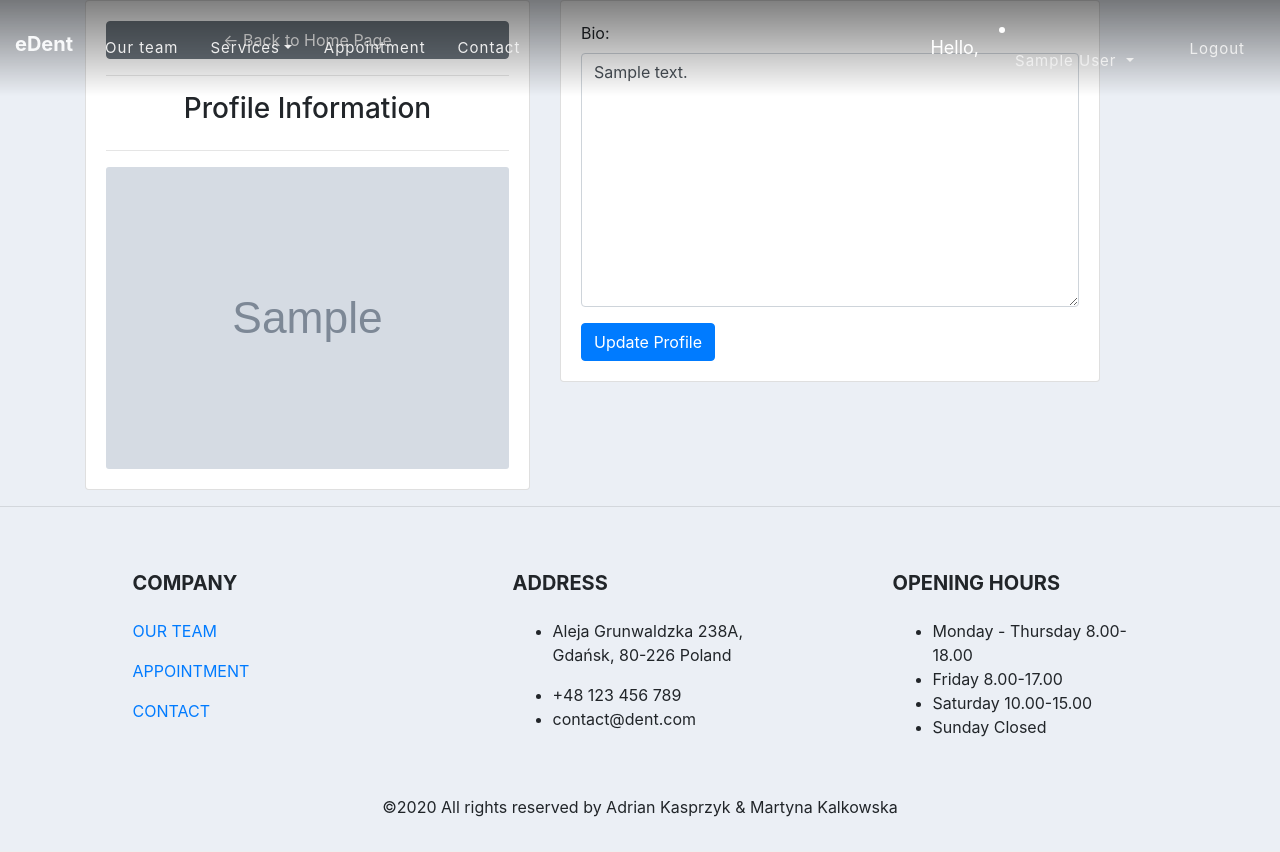
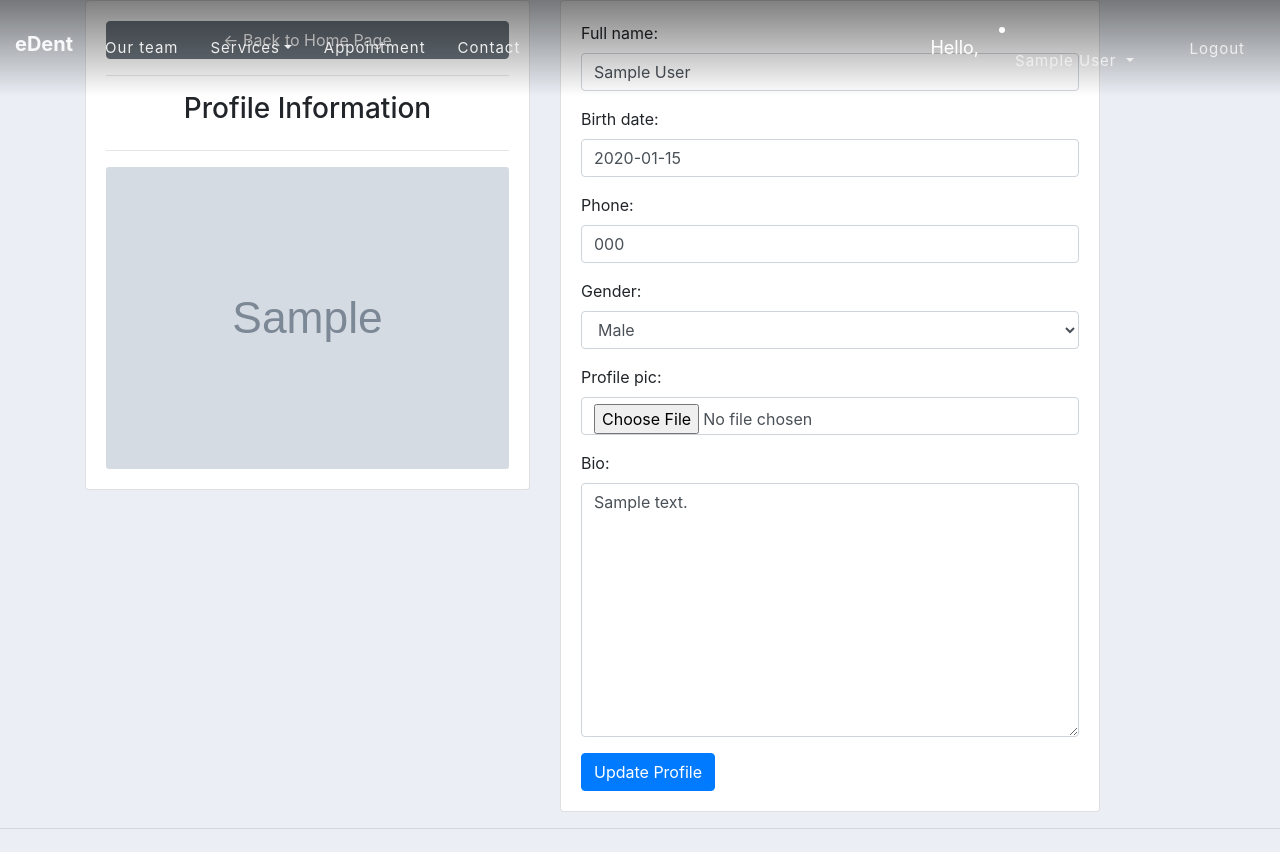
Before and after one commit to FraQu/dent-1, a Django app: page /staff_profile/ in a window 1280 px wide. Shown: the top 852 px of the page. Before the commit the page ends 817 px from the top, so only its background shows below. Run offline with Django 3.2, Linux system fonts and the light colour scheme; a user stored in the database is signed in; tables that the repository leaves empty hold one stand-in row (values such as "Sample post"); grey boxes marked "Sample" are stand-in pictures; some libraries are stand-ins or nearby versions.

Commit message:
Update employee view to update together User and Employee

```diff
--- a/website/admin.py
+++ b/website/admin.py
@@ -24,7 +24,7 @@
             'fields': ('email', 'password1', 'password2'),
         }),
     )
-    list_display = ('email', 'is_active', 'full_name', 'birth_date', 'gender', 'phone', 'is_superuser', 'is_staff', 'is_customer', 'is_employee', 'is_nurse', 'is_doctor',)
+    list_display = ('email', 'full_name', 'is_active', 'is_superuser', 'is_staff', 'is_customer', 'is_employee', 'is_nurse', 'is_doctor', 'birth_date', 'gender', 'phone',)
     search_fields = ('email',)
     ordering = ('email',)
 
--- a/website/forms.py
+++ b/website/forms.py
@@ -2,7 +2,6 @@
 from django.contrib.auth import get_user_model, password_validation
 from django.core.exceptions import ValidationError
 from django.db import transaction
-from django.forms import inlineformset_factory
 from django.utils.translation import ugettext_lazy as _
 
 from .models import Customer, User, Employee
@@ -64,6 +63,8 @@
 
 class RegisterForm(forms.ModelForm):
     """Register Form based on email and password."""
+    error_messages = {
+        'password_mismatch': _("The two password fields didn't match."), }
 
     email = forms.EmailField(label='Email')
 
@@ -106,6 +107,9 @@
         return user
 
 
+gender_choice = (('M', 'Male'), ('F', 'Female'))
+
+
 class CustomerForm(forms.ModelForm):
     """Customer form."""
 
@@ -115,10 +119,25 @@
         exclude = ['user']
 
 
+class UserForm(forms.ModelForm):
+    """Custom User model based on Django User model."""
+    full_name = forms.CharField(required=False, widget=forms.TextInput(attrs={'class': 'form-control'}))
+    birth_date = forms.DateField(required=False, widget=forms.DateInput(attrs={'class': 'form-control'}))
+    phone = forms.CharField(required=False, widget=forms.TextInput(attrs={'class': 'form-control'}))
+    gender = forms.TypedChoiceField(required=False, choices=gender_choice,
+                                    widget=forms.Select(attrs={'class': 'form-control'}))
+    profile_pic = forms.ImageField(required=False, widget=forms.FileInput(attrs={'class': 'form-control'}))
+
+    class Meta:
+        model = User
+        fields = ('full_name', 'birth_date', 'phone', 'gender', 'profile_pic',)
+        exclude = ['user']
+
+
 class EmployeeForm(forms.ModelForm):
     """Employee form."""
 
-    bio = forms.CharField(widget=forms.Textarea(attrs={'class': 'form-control'}))
+    bio = forms.CharField(required=False, widget=forms.Textarea(attrs={'class': 'form-control'}))
 
     class Meta:
         model = Employee
--- a/website/models.py
+++ b/website/models.py
@@ -1,6 +1,5 @@
-from django.contrib.auth.models import AbstractBaseUser, BaseUserManager, PermissionsMixin
+from django.contrib.auth.models import AbstractBaseUser, BaseUserManager, PermissionsMixin, AbstractUser
 from django.db import models
-from django.utils import timezone
 from django.utils.translation import ugettext_lazy as _
 
 
@@ -47,42 +46,15 @@
         return self.create_user(email, password, **extra_fields)
 
 
-class AbstractUser(AbstractBaseUser, PermissionsMixin):
-    """
-    An abstract base user suitable for use in Oscar projects.
-    This is basically a copy of the core AbstractUser model but without a
-    username field
-    """
-    email = models.EmailField(_('Email'), unique=True)
-    full_name = models.CharField(_('Full name'), max_length=255, null=True, blank=True)
-    is_staff = models.BooleanField(_('Staff status'), default=False)
-    is_active = models.BooleanField(_('Active'))
-    date_joined = models.DateTimeField(_('Date Joined'), default=timezone.now)
-
-    objects = UserManager()
-
-    USERNAME_FIELD = 'email'
-
-    class Meta:
-        abstract = True
-        verbose_name = _('User')
-        verbose_name_plural = _('Users')
-
-    def clean(self):
-        super().clean()
-        self.email = self.__class__.objects.normalize_email(self.email)
-
-    def get_full_name(self):
-        return self.full_name
-
-
 class User(AbstractUser):
     """Custom User model based on Django User model."""
+    username = None
     email = models.EmailField(max_length=255, unique=True)
     is_customer = models.BooleanField(default=False, null=True, blank=True)
     is_employee = models.BooleanField(default=False, null=True, blank=True)
     is_nurse = models.BooleanField(default=False, null=True, blank=True)
     is_doctor = models.BooleanField(default=False, null=True, blank=True)
+    full_name = models.CharField(_('Full name'), max_length=255, null=True, blank=True)
     birth_date = models.DateField(null=True, blank=True)
     gender_choice = (('-', '-',), ('M', 'Male'), ('F', 'Female'))
     gender = models.CharField(max_length=1, choices=gender_choice, default='-', blank=True)
--- a/website/templates/website/staff_profile.html
+++ b/website/templates/website/staff_profile.html
@@ -24,7 +24,8 @@
                 <div class="card card-body">
                     <form method="POST" enctype="multipart/form-data">
                         {% csrf_token %}
-                        {{ form.as_p }}
+                        {{ user_form.as_p }}
+                        {{ employee_form.as_p }}
                         <input class="btn btn-primary" type="submit" value="Update Profile">
                     </form>
                 </div>
--- a/website/urls.py
+++ b/website/urls.py
@@ -4,7 +4,7 @@
 from . import views
 from .decorators import login_required
 from .views import (
-    RegisterView, LoginView, CustomerView, OurTeamView, EmployeeView
+    RegisterView, LoginView, CustomerView, OurTeamView,
 )
 
 urlpatterns = [
@@ -15,15 +15,16 @@
     path('contact/', views.contact, name='contact'),
     path('appointment/', views.appointment, name='appointment'),
     path('user_profile/', CustomerView.as_view(), name='user_profile'),
-    path('staff_profile/', EmployeeView.as_view(), name='staff_profile'),
+    path('staff_profile/', views.employee_update_view, name='staff_profile'),
     path('our_team/', OurTeamView.as_view(), name='our_team'),
     path('dashboard', views.dashboard, name='dashboard'),
 
     path('password_change/done/',
-         login_required(auth_views.PasswordChangeDoneView.as_view(template_name='registration/password_change_complete.html')),
-         name='password_change_complete'),
+         login_required(auth_views.PasswordChangeDoneView.as_view(
+             template_name='registration/password_change_complete.html')), name='password_change_complete'),
     path('password_change/',
-         login_required(auth_views.PasswordChangeView.as_view(success_url=reverse_lazy('password_change_complete'),
-                                                              template_name='registration/password_change.html')),
+         login_required(auth_views.PasswordChangeView.as_view(
+             success_url=reverse_lazy('password_change_complete'),
+             template_name='registration/password_change.html')),
          name='password_change'),
 ]
--- a/website/views.py
+++ b/website/views.py
@@ -3,12 +3,13 @@
 from django.core.mail import send_mail
 from django.http import HttpResponseRedirect
 from django.shortcuts import render, redirect
+from django.urls import reverse_lazy
 from django.utils.decorators import method_decorator
 from django.views.generic import CreateView, FormView, UpdateView, ListView
 
 from .decorators import active_required, login_required, customer_required, employee_required
-from .forms import RegisterForm, LoginForm, CustomerForm, EmployeeForm
-from .models import Employee, User
+from .forms import RegisterForm, LoginForm, CustomerForm, EmployeeForm, UserForm
+from .models import Employee
 
 email_contact = ['contact@dent.com']
 
@@ -134,6 +135,10 @@
     template_name = 'website/user_profile.html'
     success_url = '/user_profile'
 
+    def form_valid(self, form):
+        form.instance.owner = self.request.user.customer
+        return super().form_valid(form)
+
     def get_object(self, queryset=None):
         return self.request.user.customer
 
@@ -146,8 +151,13 @@
     template_name = 'website/staff_profile.html'
     success_url = '/staff_profile'
 
+    def form_valid(self, form):
+        form.instance.owner = self.request.user.employee
+        return super().form_valid(form)
+
     def get_object(self, queryset=None):
-        return self.request.user.employee
+        employee = self.request.user.employee
+        return employee
 
 
 class OurTeamView(ListView):
@@ -161,3 +171,27 @@
 def dashboard(request):
     return render(request, 'website/dashboard.html',
                   {'section': 'dashboard'})
+
+
+@login_required
+@employee_required
+def employee_update_view(request):
+    if request.method == 'POST':
+        user_form = UserForm(request.POST, request.FILES, instance=request.user)
+        employee_form = EmployeeForm(request.POST, instance=request.user.employee)
+        if user_form.is_valid() and employee_form.is_valid():
+            user = user_form.save(commit=False)
+            user.save()
+            employee = employee_form.save(commit=False)
+            employee.save()
+            messages.success(request, f'Your account has been updated!')
+            return redirect(reverse_lazy('staff_profile'))
+    else:
+        user_form = UserForm(instance=request.user)
+        employee_form = EmployeeForm(instance=request.user.employee)
+
+    context = {
+        'user_form': user_form,
+        'employee_form': employee_form
+    }
+    return render(request, 'website/staff_profile.html', context=context)
```
Also changed, not shown: static/website/images/Dominos.JPG (added), static/website/images/first_job_ilmBESr.jpg (added), static/website/images/first_project.jpg (added), static/website/images/first_project_3oXWh6q.jpg (added), static/website/images/first_project_EhhtFzi.jpg (added), static/website/images/first_project_IAwLbJU.jpg (added), static/website/images/first_project_oQuv93X.jpg (added), website/migrations/0002_auto_20201010_1702.py (added).
